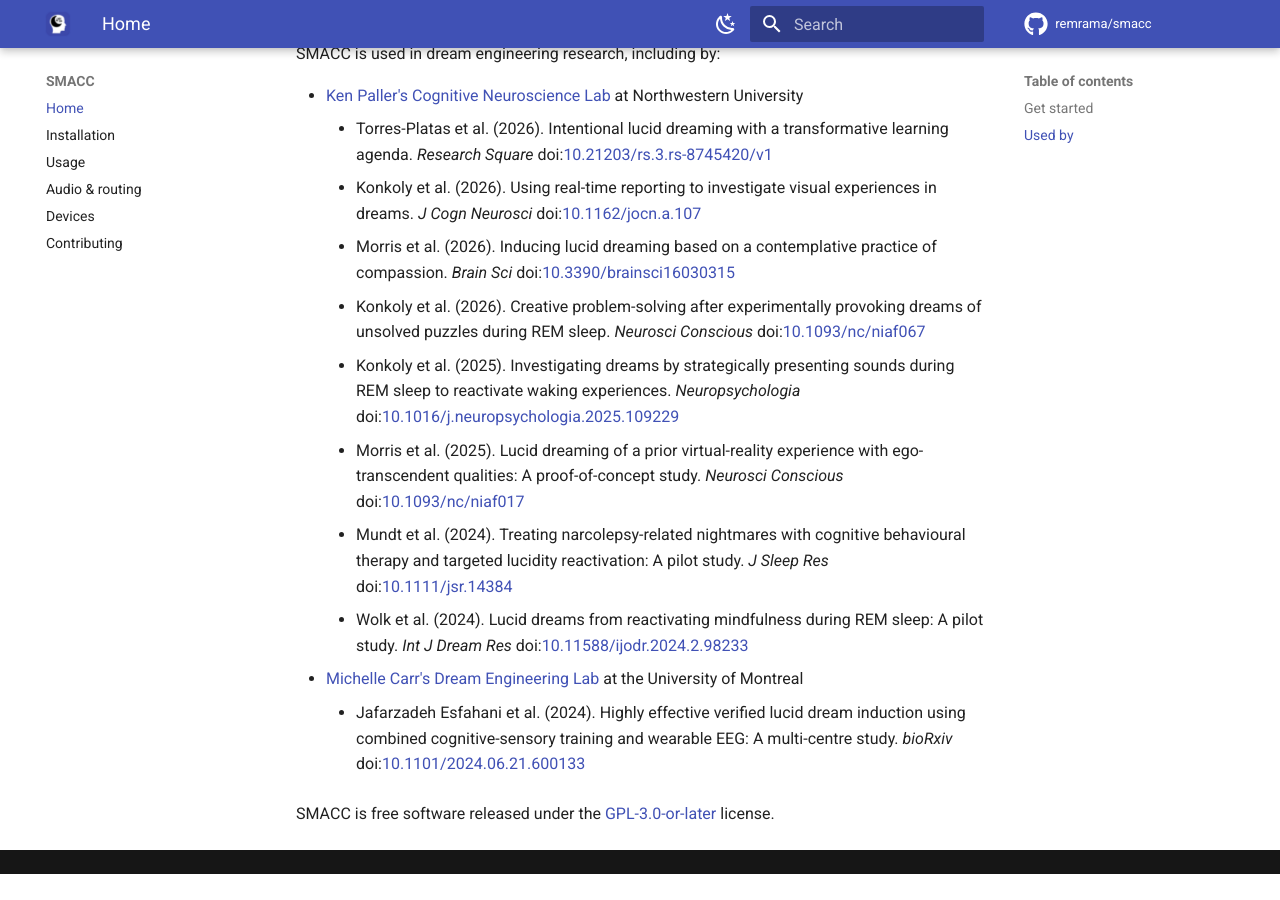
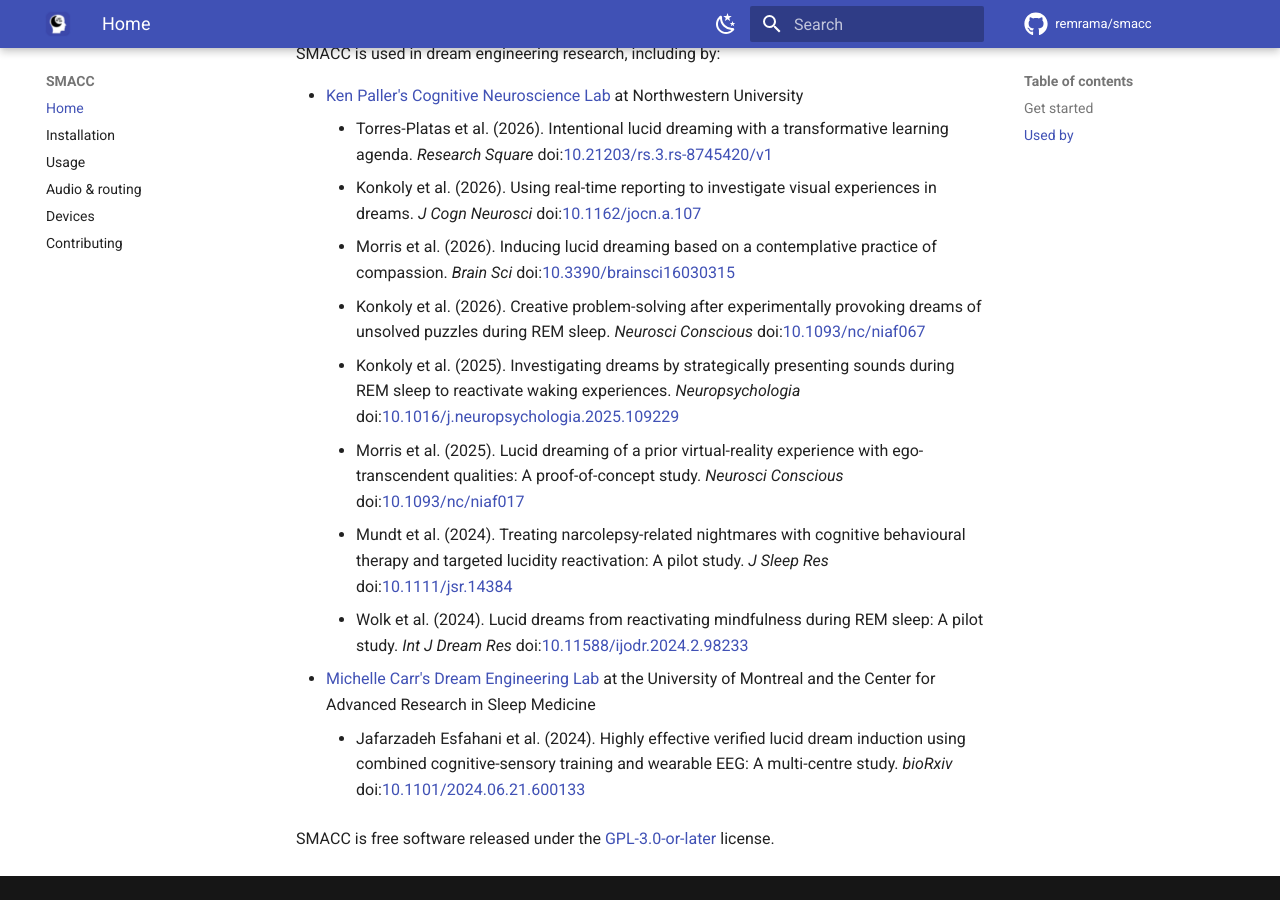
Before and after one commit to remrama/smacc, an MkDocs documentation site: the page built from docs/index.md, in a window 1280 px wide and 900 px high, scrolled down 759 px. Built offline with MkDocs 1.6.1 and Material for MkDocs 9.7.7, drawn with Linux system fonts in a browser that asks for light colours; comment, search, counter and statistics services are not loaded; the version menu is left out; before the commit the page ends 1633 px from its top, so only the background shows below that.

Commit message:
Add lab affiliations to README and docs index

```diff
--- a/docs/index.md
+++ b/docs/index.md
@@ -37,7 +37,7 @@ SMACC is used in dream engineering research, including by:
     * Mundt et al. (2024). Treating narcolepsy-related nightmares with cognitive behavioural therapy and targeted lucidity reactivation: A pilot study. *J Sleep Res* doi:[10.1111/jsr.14384](https://doi.org/10.1111/jsr.14384)
     * Wolk et al. (2024). Lucid dreams from reactivating mindfulness during REM sleep: A pilot study. *Int J Dream Res* doi:[10.11588/ijodr.2024.2.98233](https://doi.org/10.11588/ijodr.2024.2.98233)
 * [Michelle Carr's Dream Engineering Lab](https://www.dreamengineeringlab.com/)
-  at the University of Montreal
+  at the University of Montreal and the Center for Advanced Research in Sleep Medicine
     * Jafarzadeh Esfahani et al. (2024). Highly effective verified lucid dream induction using combined cognitive-sensory training and wearable EEG: A multi-centre study. *bioRxiv* doi:[10.1101/2024.06.21.600133](https://doi.org/10.1101/2024.06.21.600133)
 
 SMACC is free software released under the
```
Also changed, not shown: README.md (+2 -0 lines).
